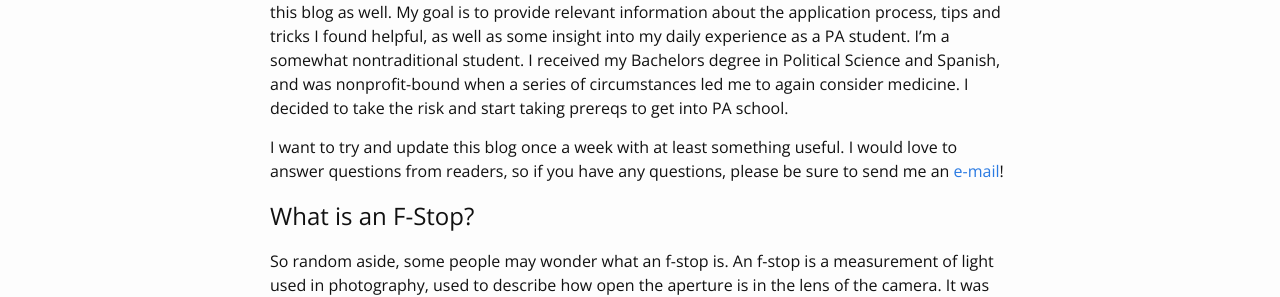
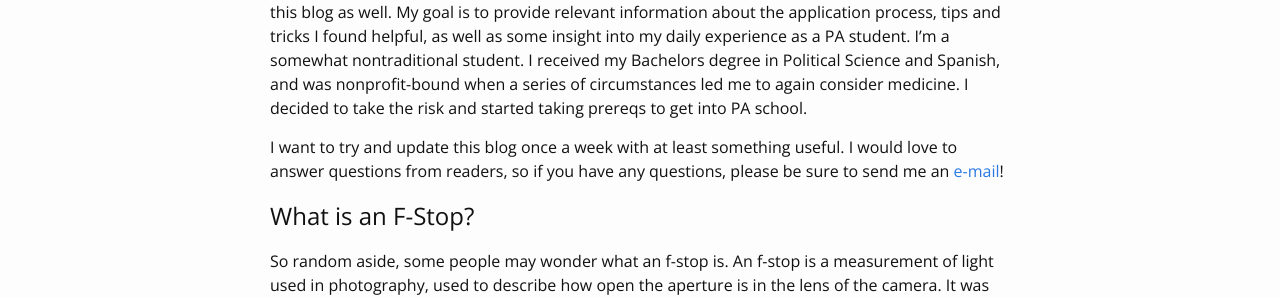
Before and after one commit to TheFStopPA/blog, a Jekyll site: the page built from 00about.md, in a window 1280 px wide. Shown: the part 431-728 px from the top of the page. Built offline with Jekyll 4.4.1, drawn with Linux system fonts in a browser that asks for light colours; some of the changed text lies outside the part shown.

Commit message:
Blog post update, some site changes

```diff
--- a/00about.md
+++ b/00about.md
@@ -9,7 +9,7 @@ permalink: /about/
 
 Hi there! My name is Matt and I’m a first year PA student at The University of Colorado Child Health Associate Physician Assistant Program, commonly referred to as CHA/PA. I’m a Colorado native, and when I’m not in PA school, I’m generally cooking, baking bread, running, riding my bike, hanging out with my friends and lovely lady friend, attempting to brew beer, and of course, taking photos.
 
-I decided to create this blog so I can document my journey through PA school. I'm also a wannabe photographer, so I thought I'd include that in this blog as well. My goal is to provide relevant information about the application process, tips and tricks I found helpful, as well as some insight into my daily experience as a PA student. I’m a somewhat nontraditional student. I received my Bachelors degree in Political Science and Spanish, and was nonprofit-bound when a series of circumstances led me to again consider medicine. I decided to take the risk and start taking prereqs to get into PA school.
+I decided to create this blog so I can document my journey through PA school. I'm also a wannabe photographer, so I thought I'd include that in this blog as well. My goal is to provide relevant information about the application process, tips and tricks I found helpful, as well as some insight into my daily experience as a PA student. I’m a somewhat nontraditional student. I received my Bachelors degree in Political Science and Spanish, and was nonprofit-bound when a series of circumstances led me to again consider medicine. I decided to take the risk and started taking prereqs to get into PA school.
 
 I want to try and update this blog once a week with at least something useful. I would love to answer questions from readers, so if you have any questions, please be sure to send me an [e-mail]({{site.baseurl}}/contact/)!
 
```
Also changed, not shown: 03contact.md (+1 -0 lines), _posts/2016-06-15-anatomy-update.md (added, +25 -0 lines).
